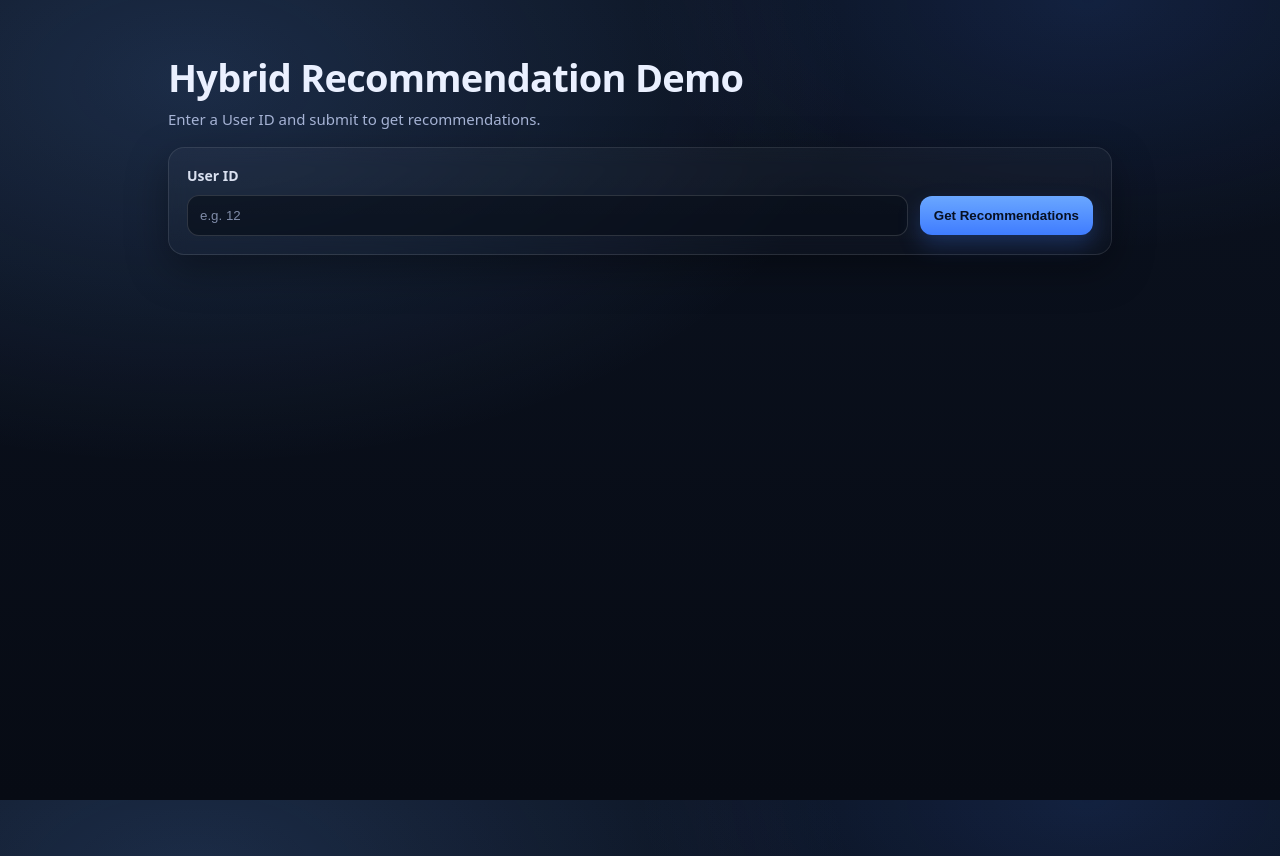
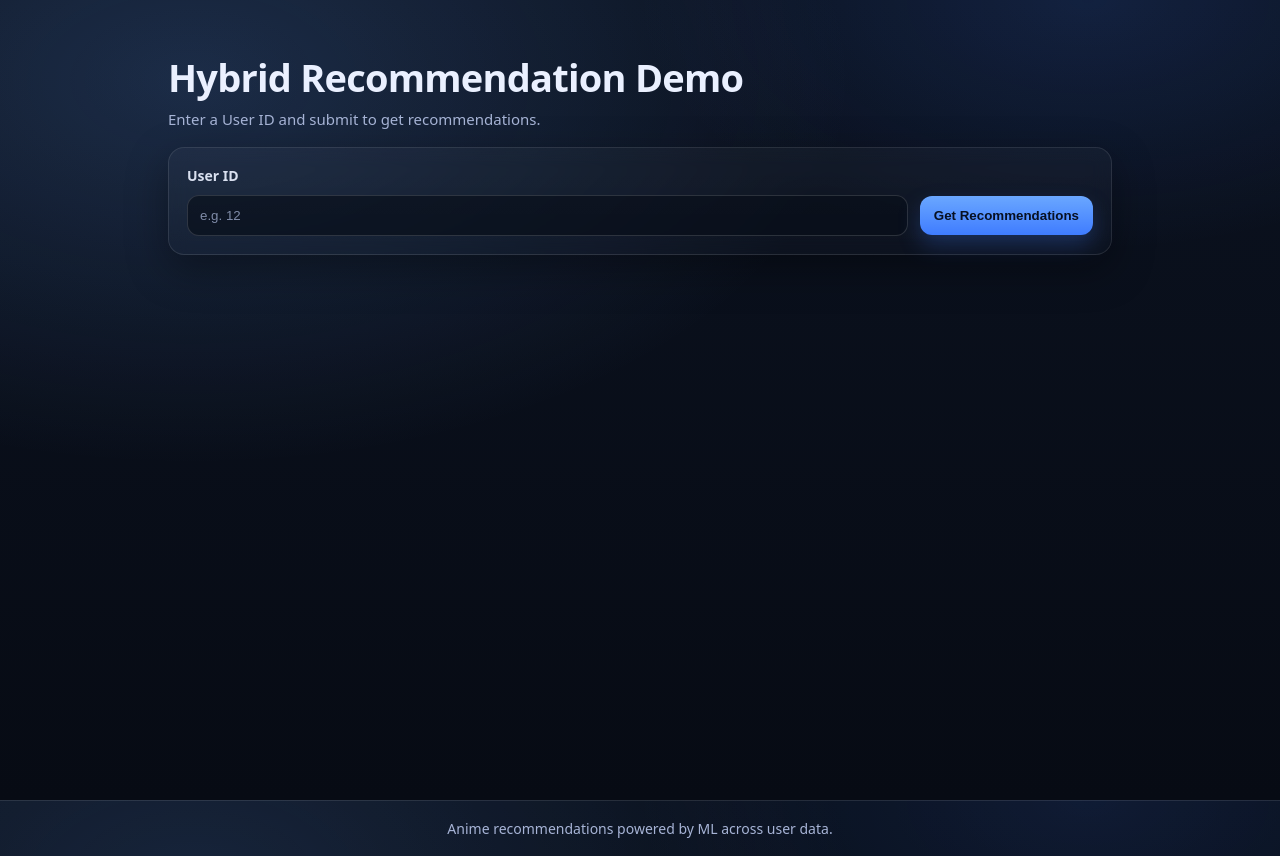
Before and after one commit to JoeUzo/MLOps-Anime-Recommender, a Flask app: page / in a window 1280 px wide. Run offline with Flask 3, Linux system fonts and the light colour scheme.

Commit message:
add jenkins

```diff
--- a/static/styles.css
+++ b/static/styles.css
@@ -31,9 +31,18 @@ body{
     linear-gradient(180deg, var(--bg), #070b14);
 }
 
+/* ---------- Page layout (Fix 2) ---------- */
+.page{
+  min-height: 100vh;
+  display: flex;
+  flex-direction: column;
+}
+
 /* ---------- Layout ---------- */
 .container{
+  flex: 1;
   max-width: 980px;
+  width: 100%;
   margin: 56px auto;
   padding: 0 18px;
 }
@@ -168,6 +177,20 @@ body{
   font-weight: 650;
 }
 
+/* ---------- Footer ---------- */
+.footer{
+  border-top: 1px solid rgba(255,255,255,0.10);
+  padding: 18px;
+  background: rgba(0,0,0,0.18);
+}
+
+.footer-text{
+  margin: 0;
+  color: var(--muted);
+  font-size: 14px;
+  text-align: center;
+}
+
 /* ---------- Small screens ---------- */
 @media (max-width: 520px){
   .container{ margin: 36px auto; }
--- a/templates/index.html
+++ b/templates/index.html
@@ -7,6 +7,7 @@
   <link rel="stylesheet" href="{{ url_for('static', filename='styles.css') }}">
 </head>
 <body>
+  <div class="page">
     <div class="container">
       <div class="hero">
         <h1>Hybrid Recommendation Demo</h1>
@@ -26,14 +27,22 @@
       {% if recommendations %}
         <div class="card">
           <h2>Recommendations</h2>
+          {% if recommendations is iterable and recommendations is not string %}
             <ul class="list">
               {% for item in recommendations %}
                 <li>{{ item }}</li>
               {% endfor %}
             </ul>
+          {% else %}
+            <p>{{ recommendations }}</p>
+          {% endif %}
         </div>
       {% endif %}
     </div>
+  </div>
 </body>
 
+<footer class="footer">
+  <p class="footer-text">Anime recommendations powered by ML across user data.</p>
+</footer>
 </html>
```
Also changed, not shown: 2 other files. Lines whose indentation alone changed are shown as unchanged.
